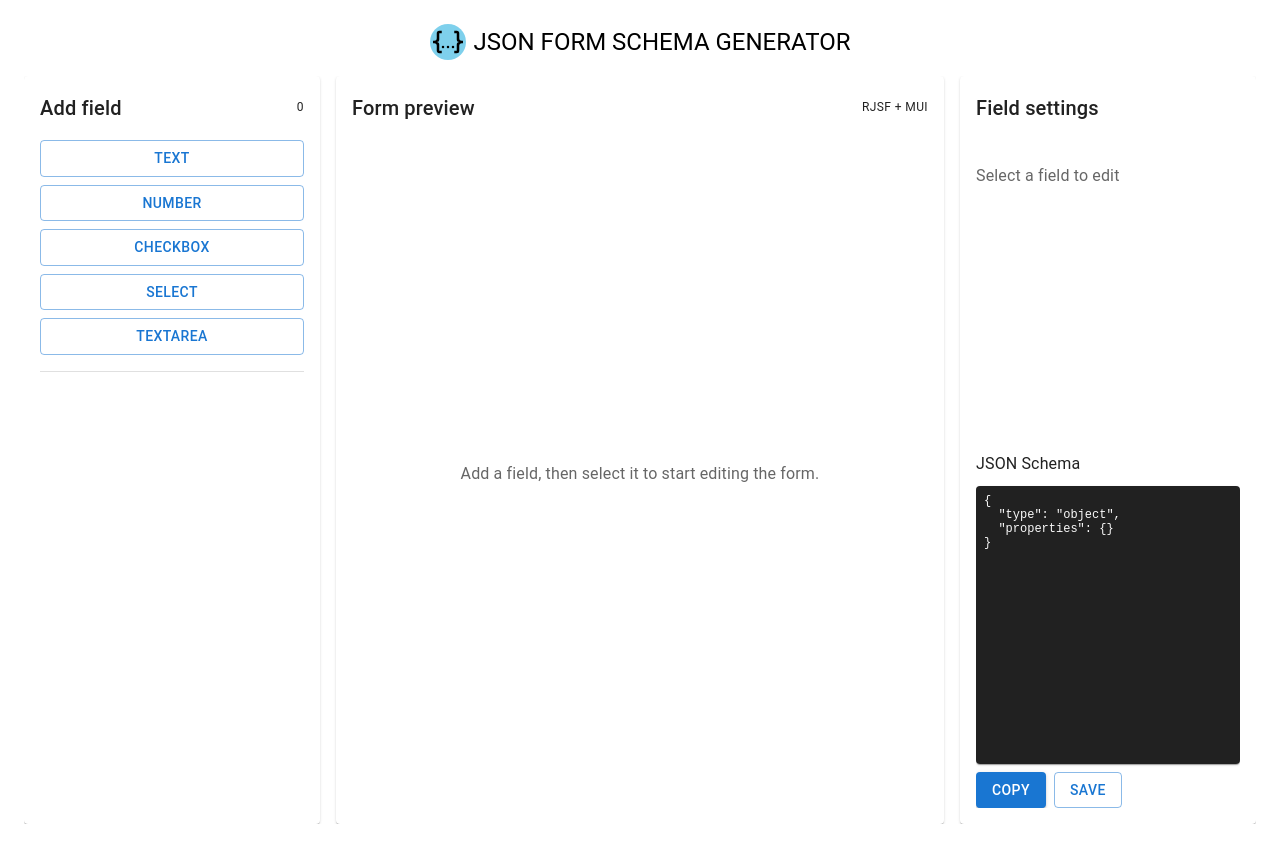
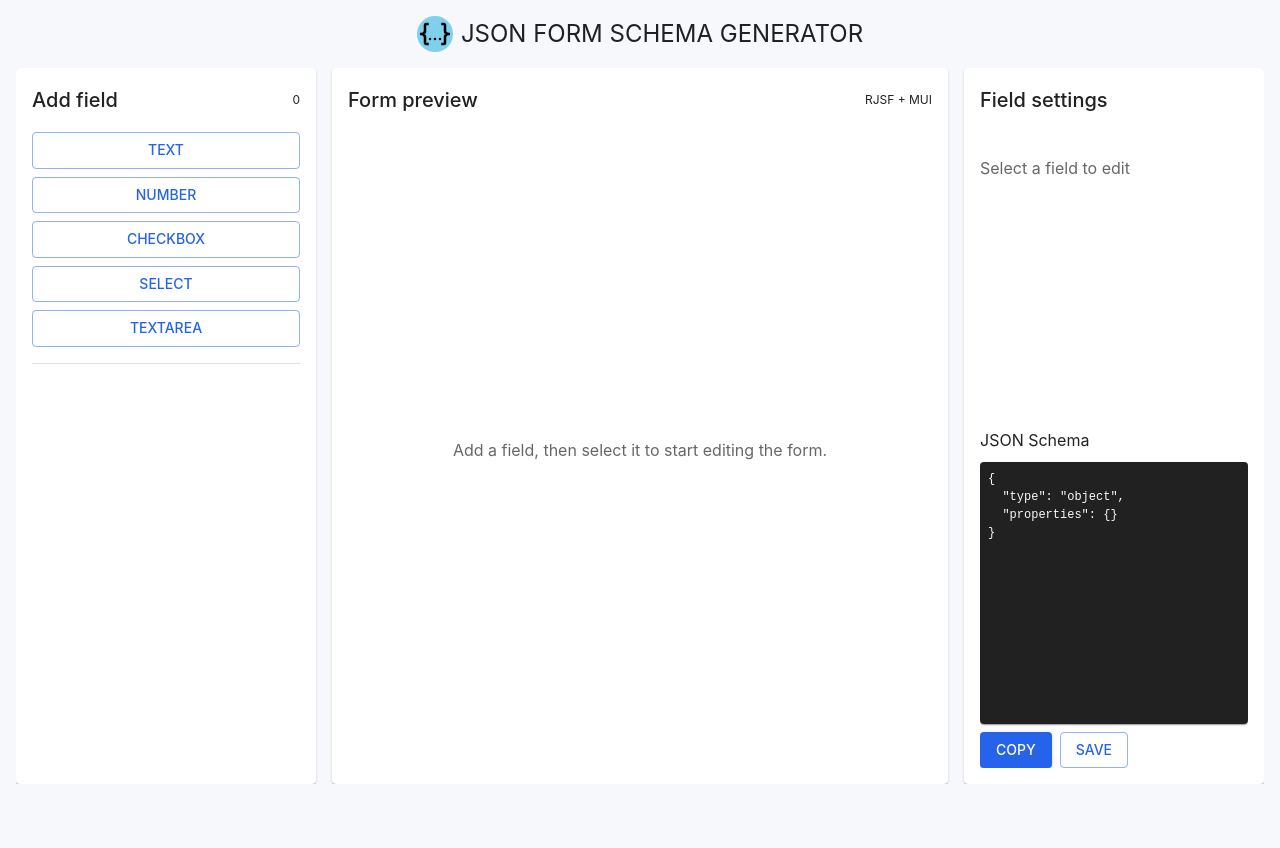
Before and after one commit to M3MONs/json-form-schema-generator, a React (Vite) app: page / in a window 1280 px wide. After the commit the page ends 800 px from the top, so only its background shows below. Built offline with nearby package versions, Linux system fonts and the light colour scheme.

Commit message:
feat: wrap App component with ThemeProvider and CssBaseline for MUI integration

```diff
--- a/src/main.tsx
+++ b/src/main.tsx
@@ -1,9 +1,15 @@
 import { StrictMode } from 'react'
 import { createRoot } from 'react-dom/client'
-import App from './App.tsx'
+import { ThemeProvider } from '@mui/material/styles'
+import CssBaseline from '@mui/material/CssBaseline'
+import muiTheme from './theme/muiTheme'
+import App from './App'
 
 createRoot(document.getElementById('root')!).render(
   <StrictMode>
-    <App />
+    <ThemeProvider theme={muiTheme}>
+      <CssBaseline />
+      <App />
+    </ThemeProvider>
   </StrictMode>,
 )
```
